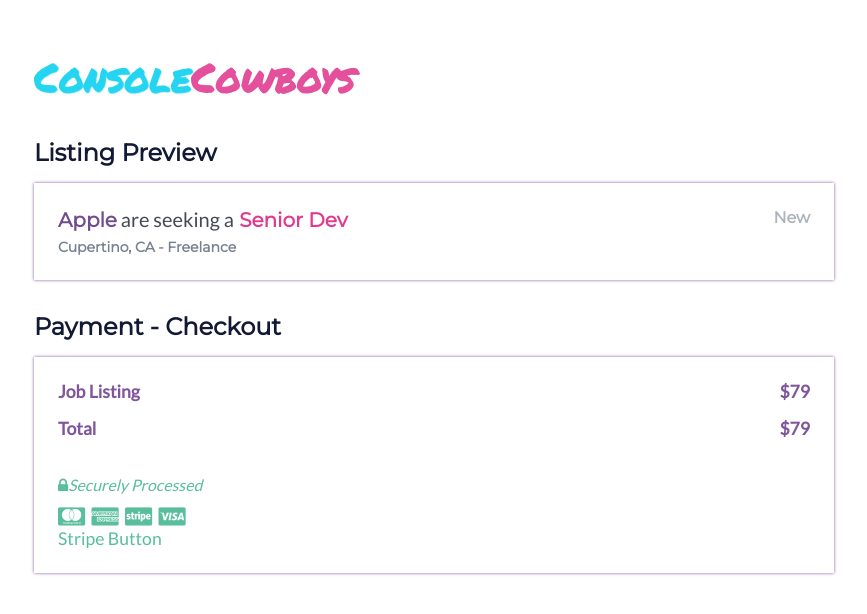
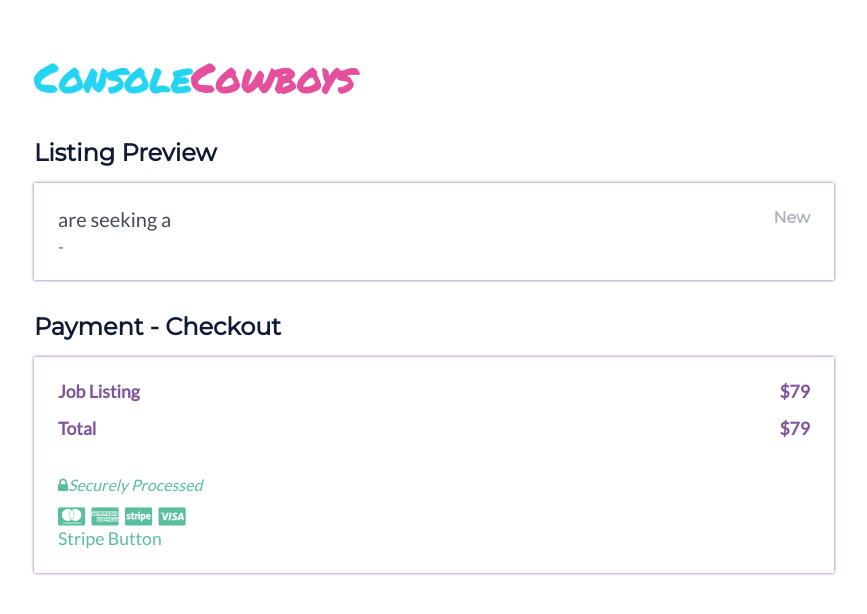
Before and after one commit to Zabanaa/Console-Cowboys, a React (Create React App) app: page /preview in a window 1280 px wide. Shown: the top 614 px of the page, without its empty margins (206-1073 px from the left). Built offline with nearby package versions, Linux system fonts and the light colour scheme.

Commit message:
import PreviewBox component

```diff
--- a/src/components/PreviewJob.js
+++ b/src/components/PreviewJob.js
@@ -1,6 +1,25 @@
 import React, { Component } from 'react'
+import PreviewBox from './PreviewBox'
+
 
 class PreviewJob extends Component {
+
+    constructor() {
+
+        super()
+        let storage = window.localStorage
+        this.state = {
+
+            job: {
+                title: storage.getItem("job_title"),
+                company_name: storage.getItem("company_name"),
+                listing_url: storage.getItem("listing_url"),
+                is_remote: storage.getItem("is_remote"),
+                contract_type: storage.getItem("contract_type"),
+                location: storage.getItem("location"),
+            }
+        }
+    }
 
     render() {
 
@@ -8,31 +27,7 @@
 
             <div>
 
-                <section className="job-preview">
-
-                    <h2 className="job-preview__listing">Listing Preview</h2>
-
-                    <div className="job-preview__job jobs__job">
-
-                        <a href="/" target="_blank" className="job__link">
-
-                            <div className="job__info-group">
-
-                                <span className="job__company_name">Apple</span> are seeking a
-                                <span className="job__title"> Senior Dev</span>
-                                <span className="job__location">Cupertino, CA - Freelance </span>
-
-                            </div>
-
-                            <div className="job__date">
-                                <span>New</span>
-                            </div>
-
-                        </a>
-
-                    </div>
-
-                </section>
+                <PreviewBox job={this.state.job} />
 
                 <section className="job-payment">
 
```
